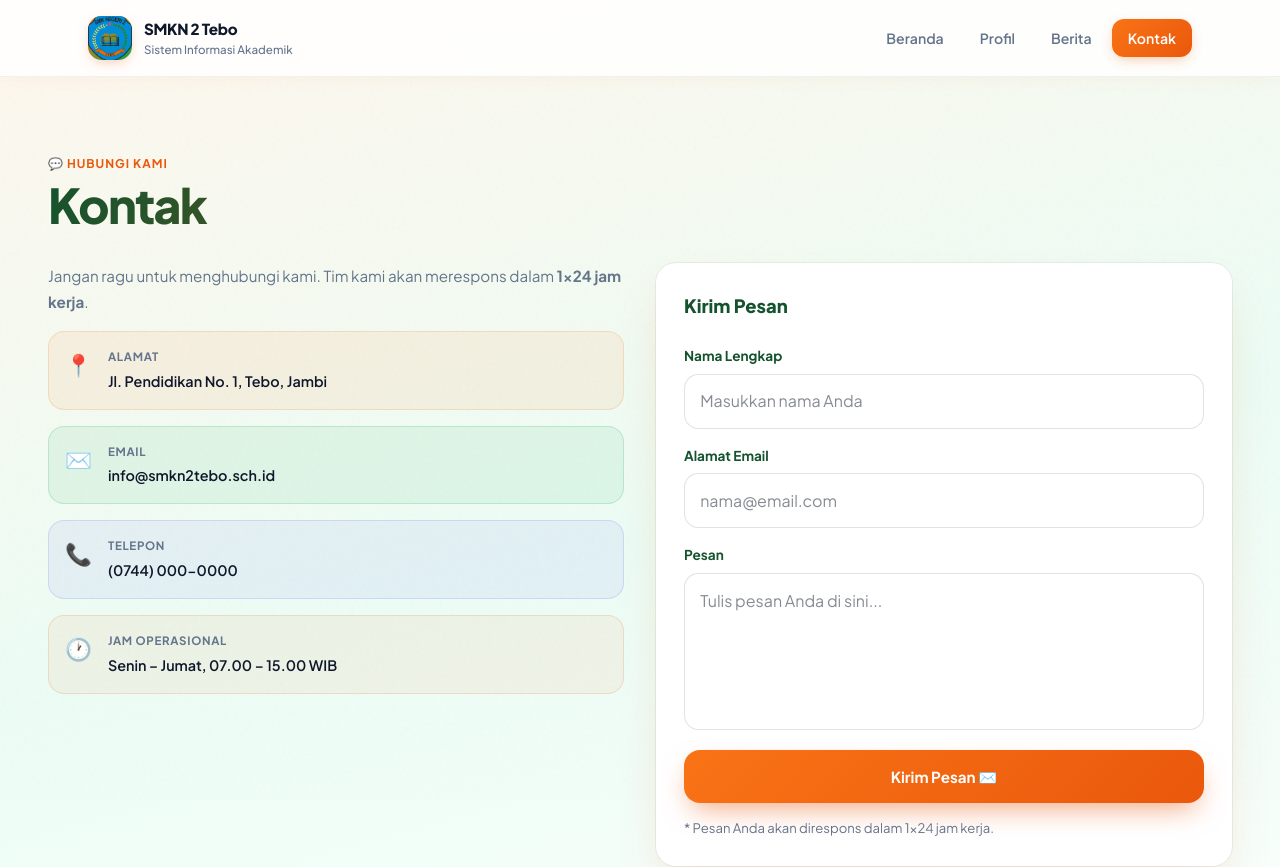
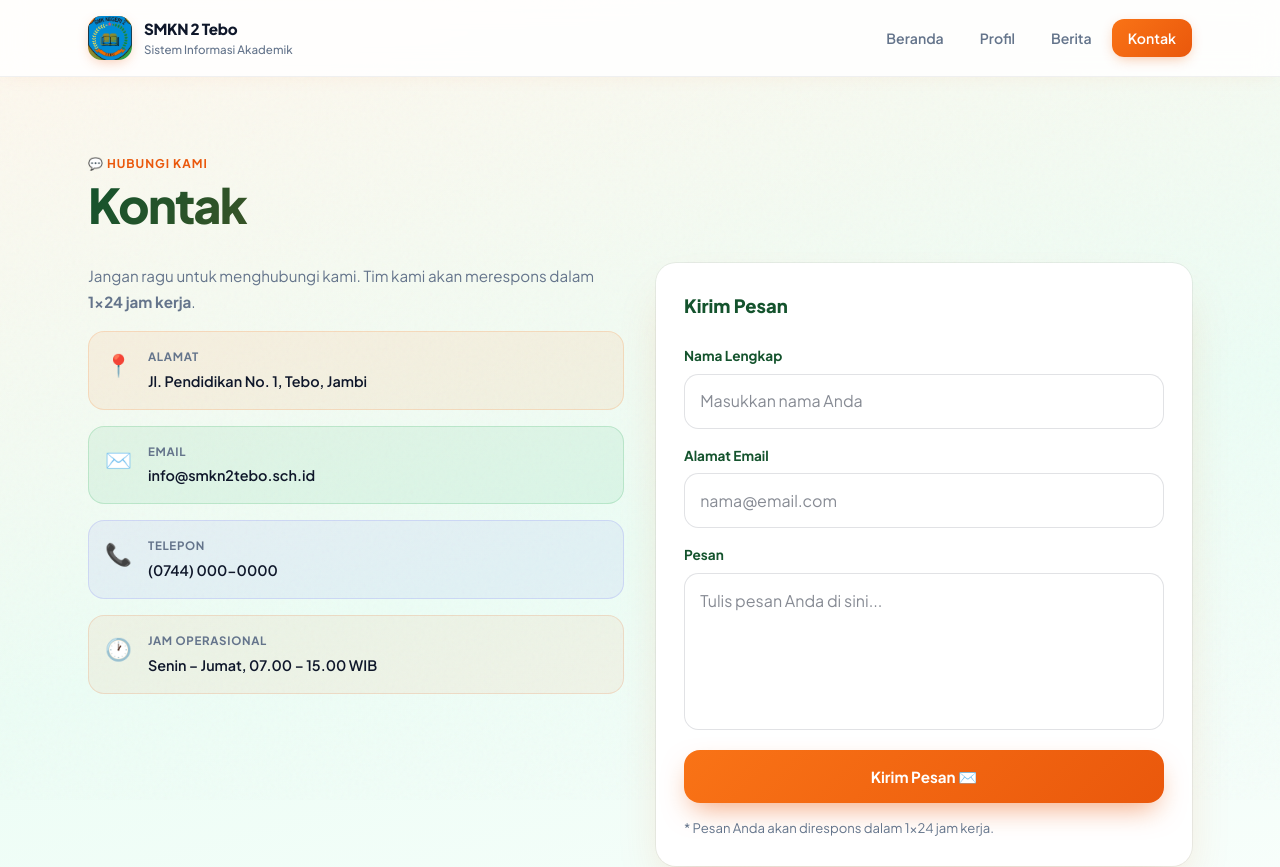
Before and after one commit to GossenQoemoen/web-sekolah, a SvelteKit app: page /kontak in a window 1280 px wide. Shown: the top 867 px of the page. Built offline with nearby package versions, Linux system fonts and the light colour scheme.

Commit message:
fix: rename container to wrap to avoid Tailwind conflict

```diff
--- a/src/app.css
+++ b/src/app.css
@@ -340,7 +340,7 @@
   }
 
   /* ── Container ── */
-  .container {
+  .wrap {
     max-width: 1200px;
     margin: 0 auto;
     padding-left: clamp(1.25rem,4vw,3rem);
--- a/src/routes/+page.svelte
+++ b/src/routes/+page.svelte
@@ -9,7 +9,7 @@
 
 <!-- Hero -->
 <section class="hero-section">
-	<div class="container">
+	<div class="wrap">
 		<div class="hero-grid">
 			<!-- Copy -->
 			<div>
@@ -56,7 +56,7 @@
 </section>
 
 <!-- Berita Terbaru -->
-<section class="section-gap container">
+<section class="section-gap wrap">
 	<div class="section-card">
 		<p class="eyebrow">📰 Terkini</p>
 		<div class="section-header">
@@ -88,7 +88,7 @@
 </section>
 
 <!-- CTA -->
-<section class="section-gap container">
+<section class="section-gap wrap">
 	<div class="cta-dark">
 		<p class="eyebrow" style="color:rgba(255,255,255,0.5);">Butuh Bantuan?</p>
 		<h2 class="cta-title">Ada Pertanyaan?</h2>
--- a/src/routes/berita/+page.svelte
+++ b/src/routes/berita/+page.svelte
@@ -7,12 +7,12 @@
 	<title>Berita — SMKN 2 Tebo</title>
 </svelte:head>
 
-<div class="container page-header">
+<div class="wrap page-header">
 	<p class="eyebrow">📰 Informasi Terkini</p>
 	<h1 class="gradient-heading page-title">Berita & Pengumuman</h1>
 </div>
 
-<div class="container berita-body">
+<div class="wrap berita-body">
 	{#if data.berita.length === 0}
 		<div class="section-card empty-state">
 			<p class="empty-icon">📭</p>
--- a/src/routes/kontak/+page.svelte
+++ b/src/routes/kontak/+page.svelte
@@ -15,12 +15,12 @@
 	<title>Kontak — SMKN 2 Tebo</title>
 </svelte:head>
 
-<div class="container page-header">
+<div class="wrap page-header">
 	<p class="eyebrow">💬 Hubungi Kami</p>
 	<h1 class="gradient-heading page-title">Kontak</h1>
 </div>
 
-<div class="container kontak-body">
+<div class="wrap kontak-body">
 	<div class="kontak-grid">
 		<!-- Info -->
 		<div class="kontak-info">
--- a/src/routes/profil/+page.svelte
+++ b/src/routes/profil/+page.svelte
@@ -7,12 +7,12 @@
 	<title>Profil — SMKN 2 Tebo</title>
 </svelte:head>
 
-<div class="container page-header">
+<div class="wrap page-header">
 	<p class="eyebrow">🏫 Tentang Kami</p>
 	<h1 class="gradient-heading page-title">Profil Sekolah</h1>
 </div>
 
-<div class="container profil-body">
+<div class="wrap profil-body">
 	<div class="profil-grid">
 		<!-- Sidebar -->
 		<div class="sidebar">
```
